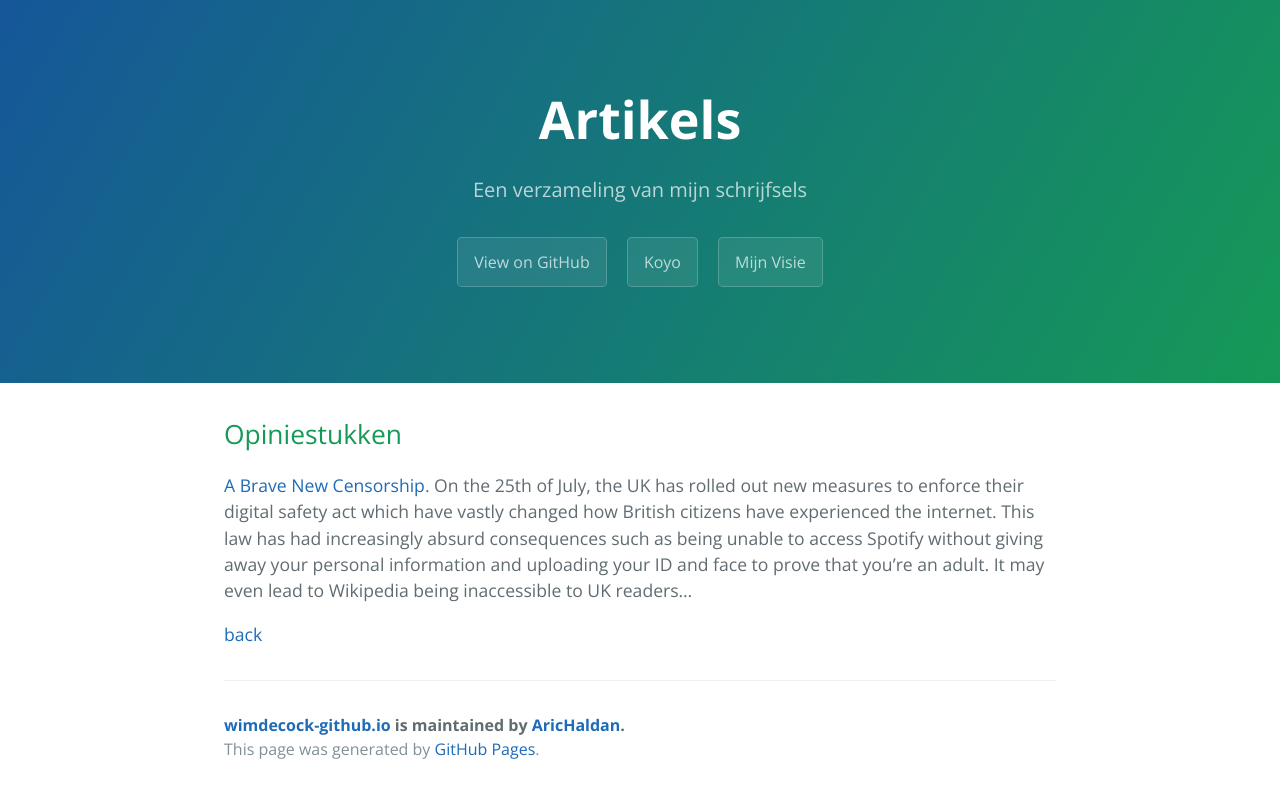
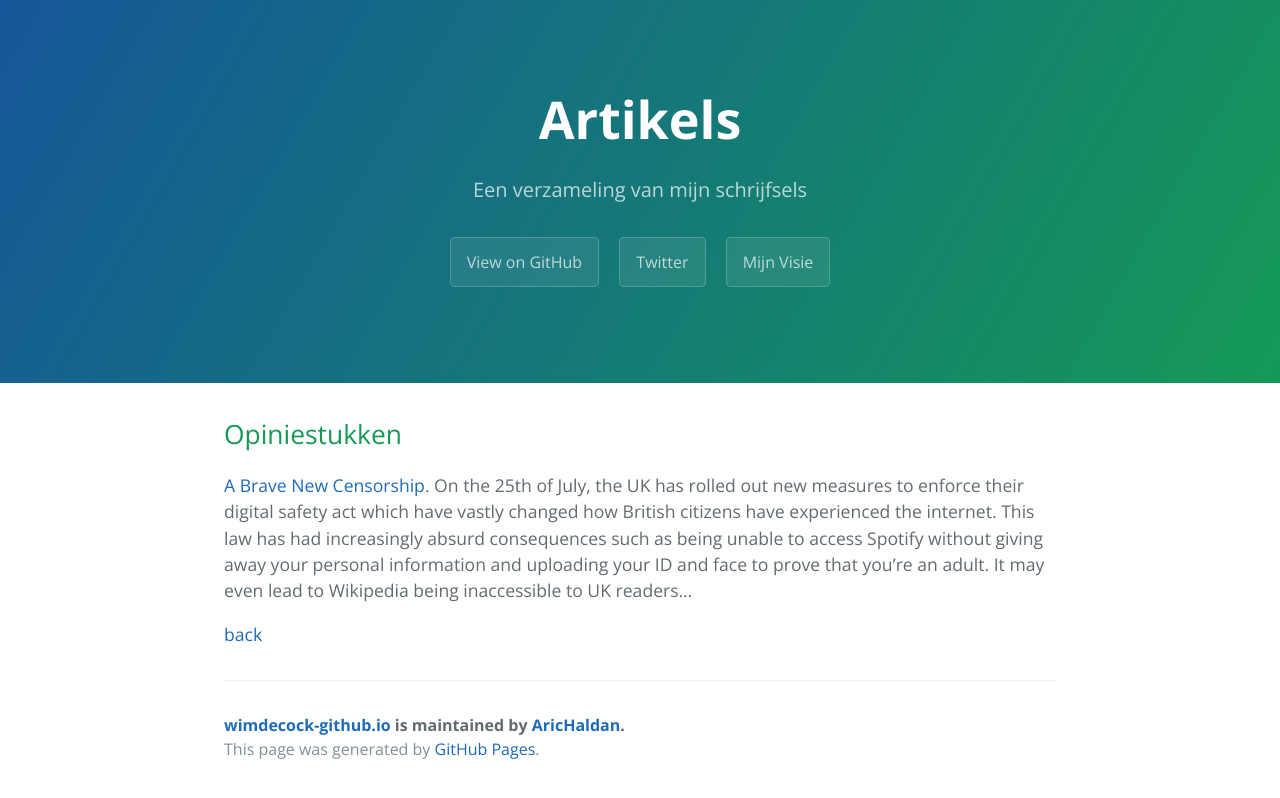
Before and after one commit to AricHaldan/wimdecock-github.io, a Jekyll site: the page built from another-page.md, in a window 1280 px wide. Shown: the top 798 px of the page. Built offline with Jekyll 4.4.1, drawn with Linux system fonts in a browser that asks for light colours.

Commit message:
visual changes

```diff
--- a/_layouts/default.html
+++ b/_layouts/default.html
@@ -20,7 +20,7 @@
       <h2 class="project-tagline">{{ page.description | default: site.description | default: site.github.project_tagline }}</h2>
       {% if site.github.is_project_page %}
         <a href="{{ site.github.repository_url }}" class="btn">View on GitHub</a>
-        <a href="https://www.youtube.com/@Koroyopi" class="btn">Koyo</a>
+        <a href="https://x.com/dc_wim" class="btn">Twitter</a>
         <a href="./another-page.html" class="btn">Mijn Visie</a>
       {% endif %}
       {% if site.show_downloads %}
```
Also changed, not shown: index.md (+2 -1 lines).
